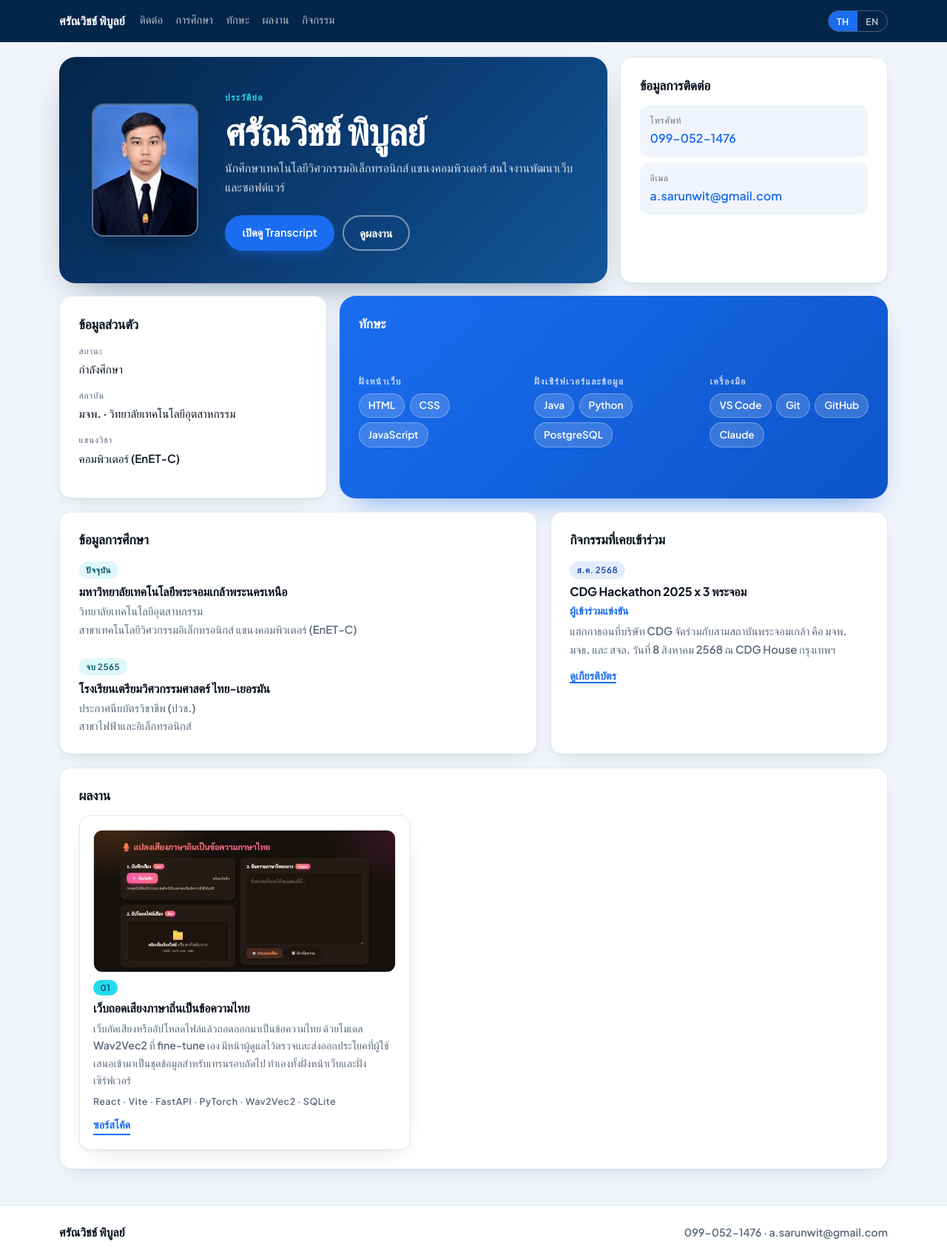
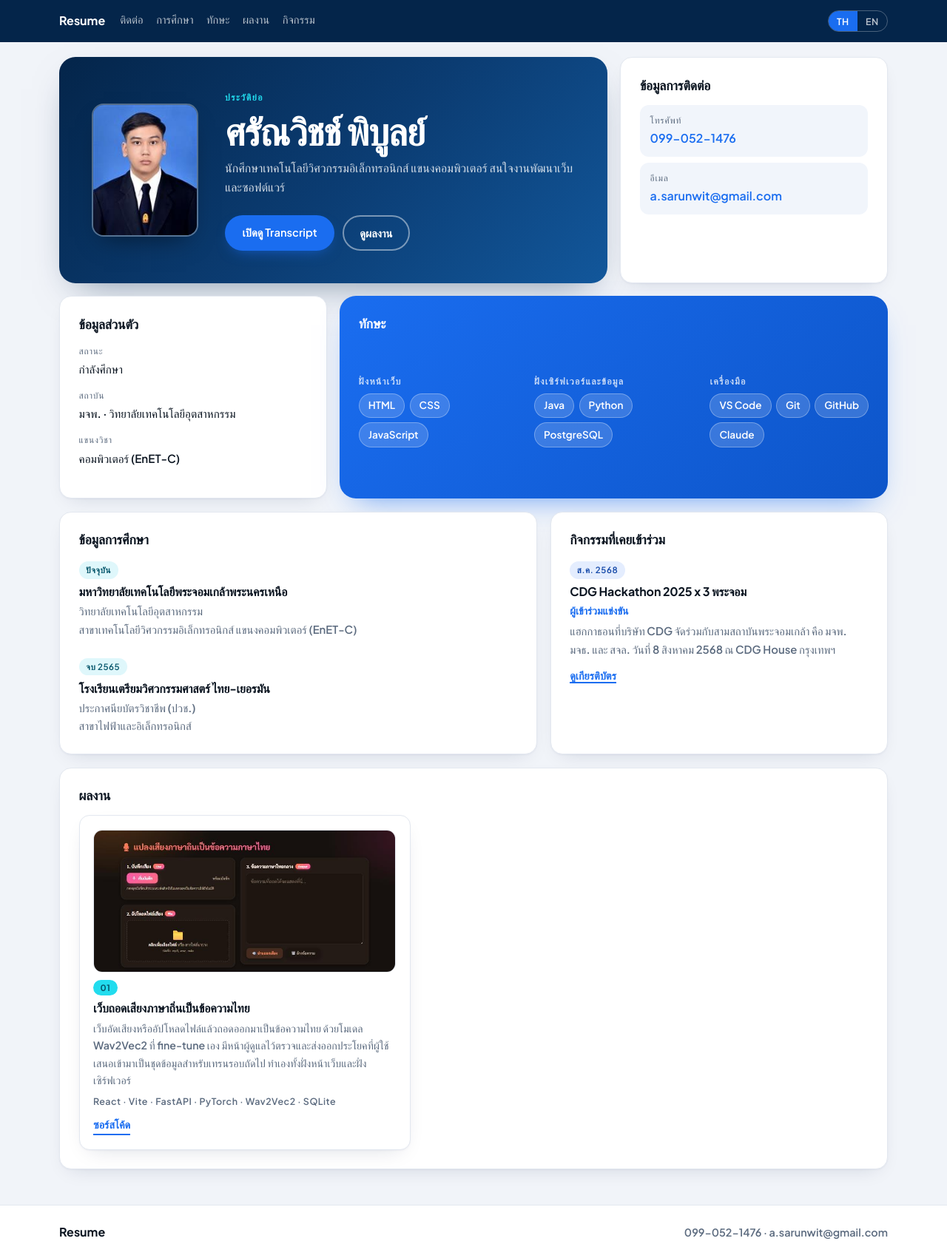
Before and after one commit to Sarunwit00/Resume, a plain HTML site: page index.html in a window 1280 px wide. Shown: the whole page at 74% size. Drawn offline with Linux system fonts and the light colour scheme; a web font is replaced by a local one.

Commit message:
fix 8abb179

```diff
--- a/index.html
+++ b/index.html
@@ -3,7 +3,7 @@
 <head>
 <meta charset="utf-8">
 <meta name="viewport" content="width=device-width, initial-scale=1, viewport-fit=cover">
-<title>ศรัณวิชช์ พิบูลย์ · Sarunwit Pibul</title>
+<title>Resume</title>
 <meta name="claude:viewport-fit-sides" content="cover">
 <link rel="preconnect" href="https://fonts.googleapis.com">
 <link rel="preconnect" href="https://fonts.gstatic.com" crossorigin>
@@ -16,7 +16,7 @@
 
 <header class="topbar">
   <div class="wrap topbar-inner">
-    <a class="brand" href="#top" data-th="ศรัณวิชช์ พิบูลย์" data-en="Sarunwit Pibul">ศรัณวิชช์ พิบูลย์</a>
+    <a class="brand" href="#top" data-th="Resume" data-en="Resume">Resume</a>
 
     <nav class="topnav" data-th-label="เมนูหลัก" data-en-label="Main navigation" aria-label="เมนูหลัก">
       <a href="#contact" data-th="ติดต่อ" data-en="Contact">ติดต่อ</a>
@@ -183,7 +183,7 @@
 
 <footer class="site-footer">
   <div class="wrap footer-inner">
-    <p class="footer-name" data-th="ศรัณวิชช์ พิบูลย์" data-en="Sarunwit Pibul">ศรัณวิชช์ พิบูลย์</p>
+    <p class="footer-name" data-th="Resume" data-en="Resume">Resume</p>
     <p class="footer-contact">099-052-1476 · a.sarunwit@gmail.com</p>
   </div>
 </footer>
```
